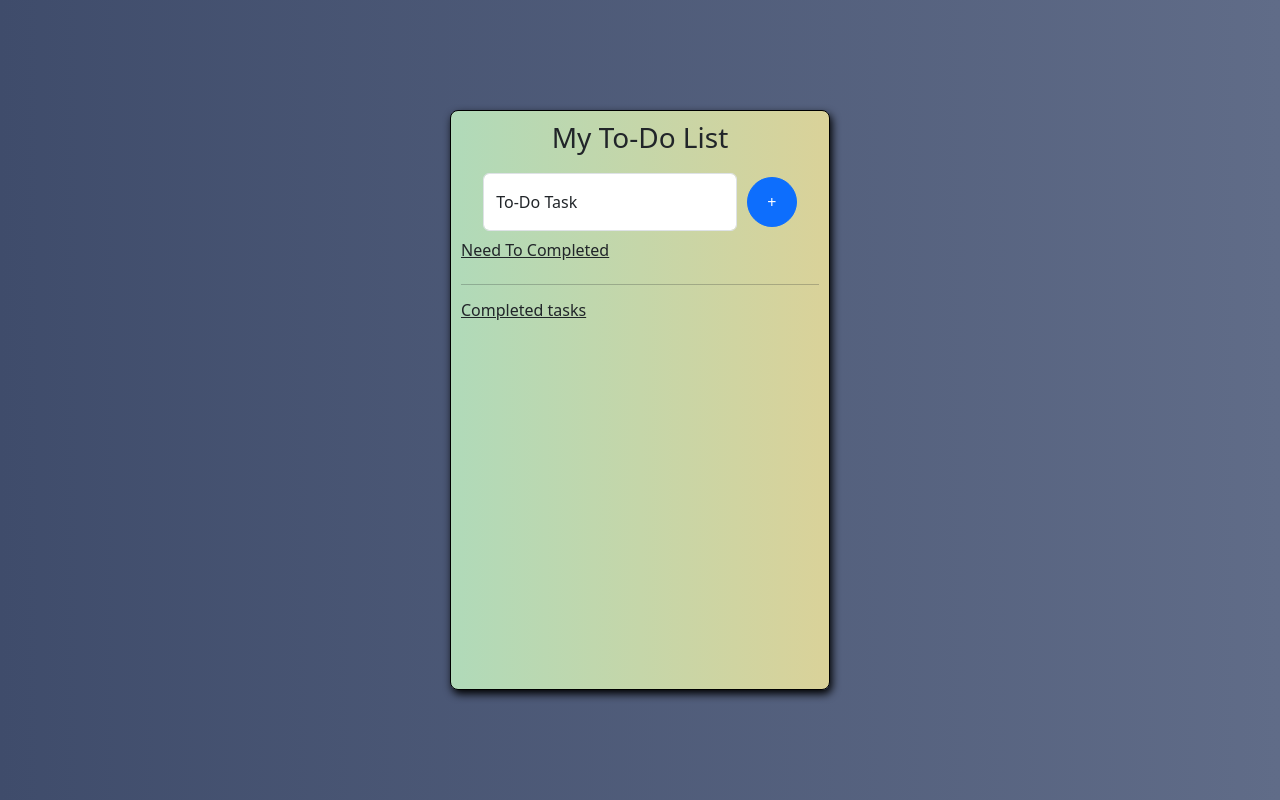
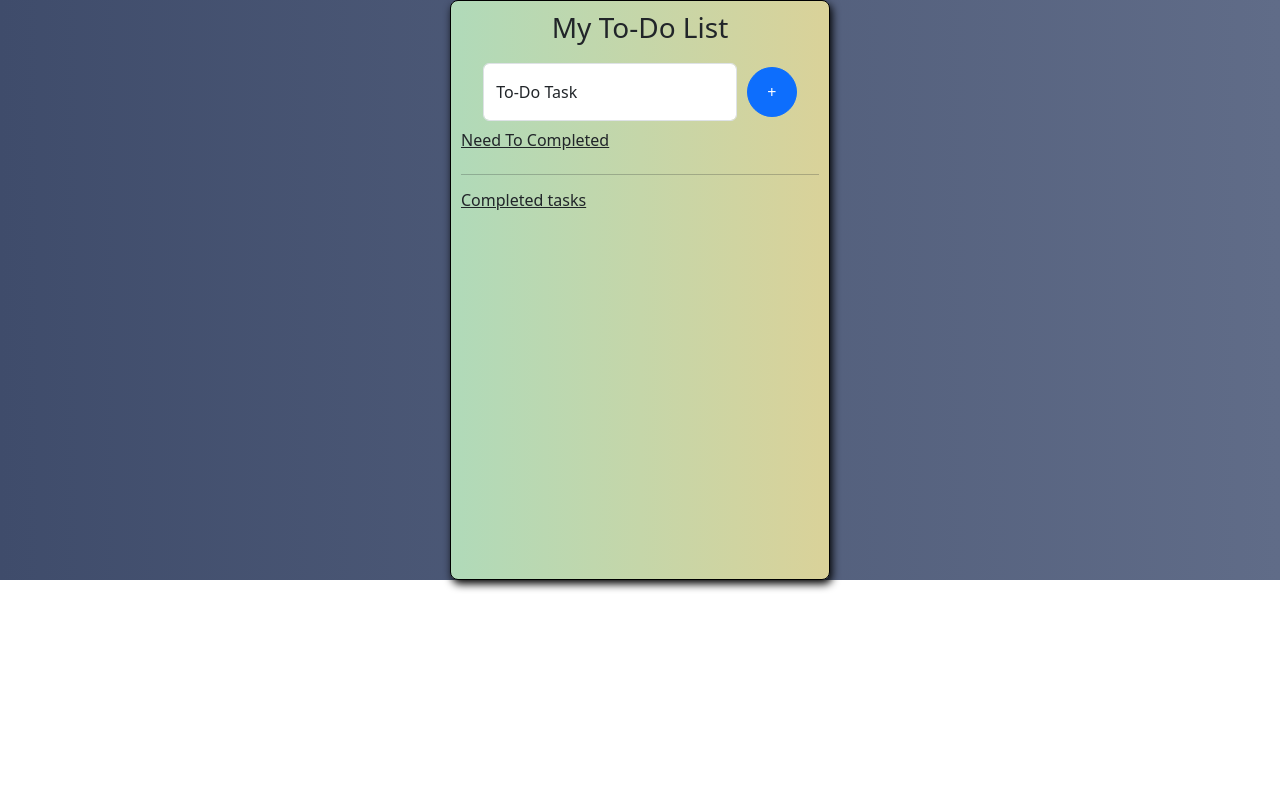
Before and after one commit to sumanthreddy217/To-Do-List, a React (Vite) app: page / in a window 1280 px wide. Built offline with nearby package versions, Linux system fonts and the light colour scheme.

Commit message:
code modify

```diff
--- a/src/App.css
+++ b/src/App.css
@@ -3,7 +3,7 @@
   background: -webkit-linear-gradient(to right, #3f4c6b, #606c88);  /* Chrome 10-25, Safari 5.1-6 */
   background: linear-gradient(to right, #3f4c6b, #606c88); /* W3C, IE 10+/ Edge, Firefox 16+, Chrome 26+, Opera 12+, Safari 7+ */
 
-  height: 100vh;
+  /* height: 100vh; */
 }
 
 .todo-list-mainDiv {
```
